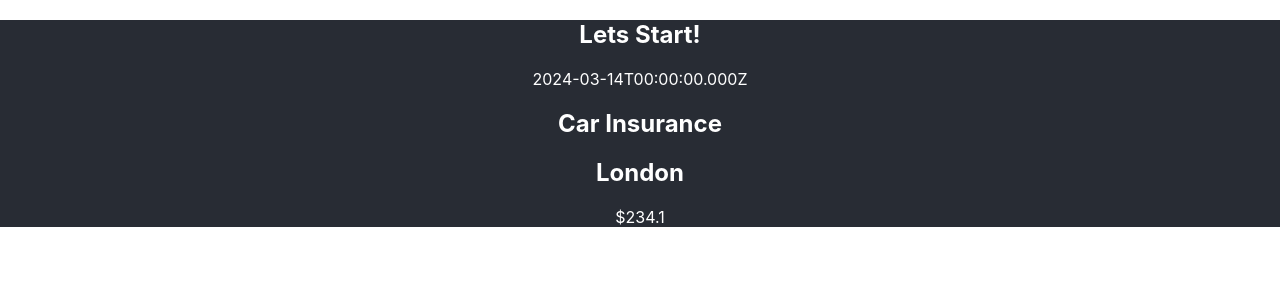
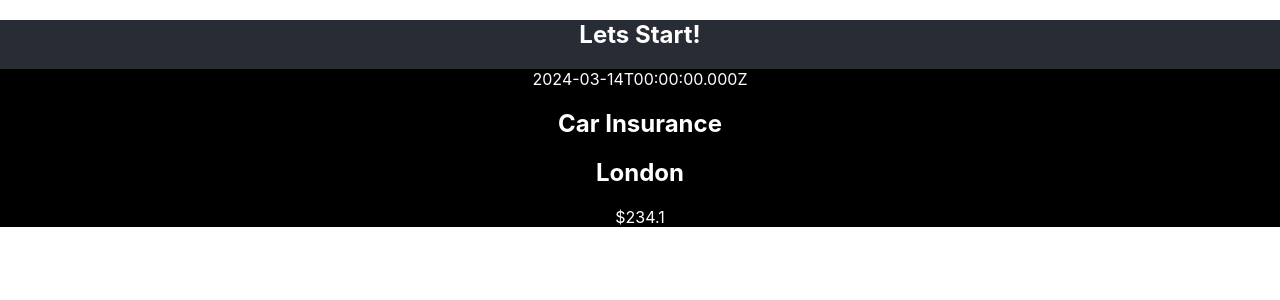
Before and after one commit to Piyushdigraskar/my-app, a React (Create React App) app: page / in a window 1280 px wide. Shown: the top 300 px of the page. Built offline with nearby package versions, Linux system fonts and the light colour scheme.

Commit message:
adding css

```diff
--- a/src/Components/ExpenseItem.css
+++ b/src/Components/ExpenseItem.css
@@ -0,0 +1,4 @@
+.expense-item {
+    background-color: black;
+    text-align: center;
+}
```
